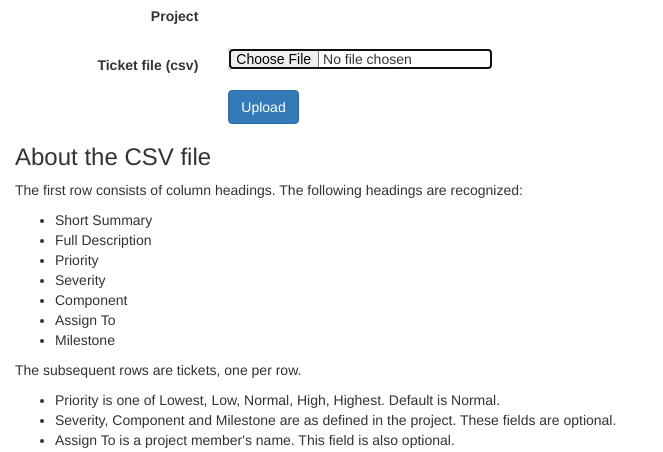
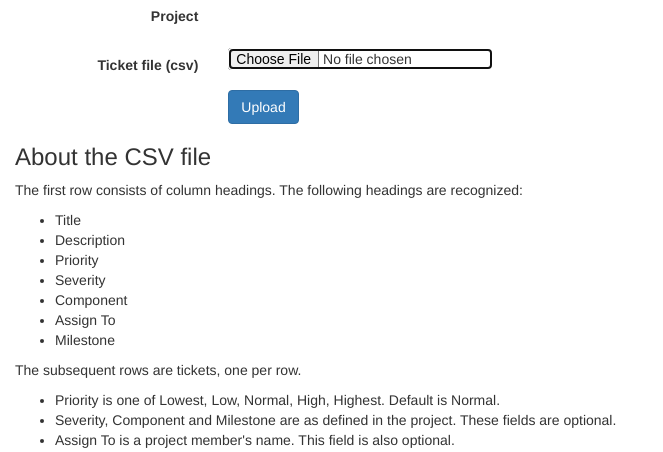
Before and after one commit to favoritemedium/umaster, a Flask app: template app/templates/step3.html in a window 1280 px wide. Shown: the part 79-531 px from the top of the page, without its empty margins (0-663 px from the left). Run offline with Flask 2, Linux system fonts and the light colour scheme; the template is opened without the code that fills it: values that come from a table or form of the project are taken from there, others are empty; some libraries are stand-ins or nearby versions.

Commit message:
change Short Summary and Full Description to Title and Description

```diff
--- a/app/templates/step3.html
+++ b/app/templates/step3.html
@@ -26,8 +26,8 @@
     <h3>About the CSV file</h3>
     <p>The first row consists of column headings. The following headings are recognized:</p>
     <ul>
-      <li>Short Summary</li>
-      <li>Full Description</li>
+      <li>Title</li>
+      <li>Description</li>
       <li>Priority</li>
       <li>Severity</li>
       <li>Component</li>
--- a/app/unfuddle.py
+++ b/app/unfuddle.py
@@ -4,8 +4,8 @@ from flask import session
 from threading import Thread
 
 COLUMNS = [
-    "Short Summary",
-    "Full Description",
+    "Title",
+    "Description",
     "Priority",
     "Severity",
     "Component",
```
